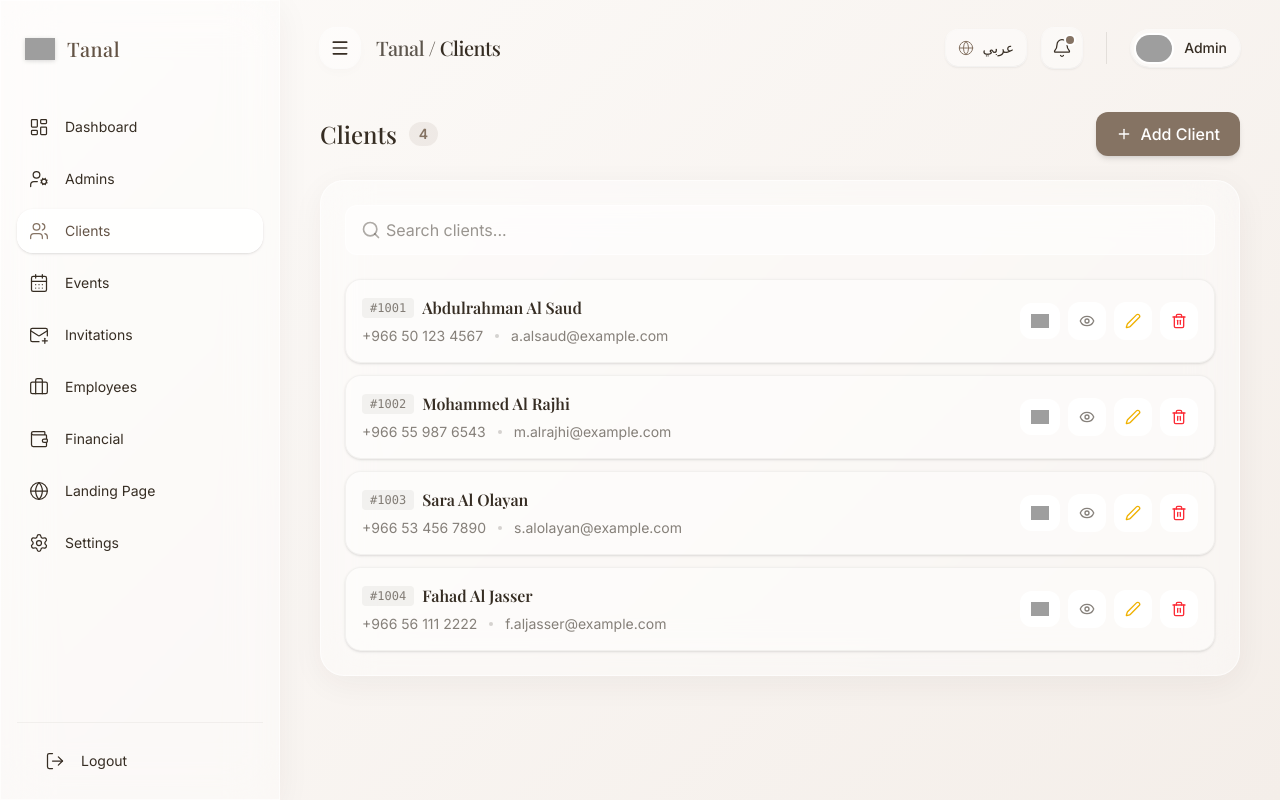
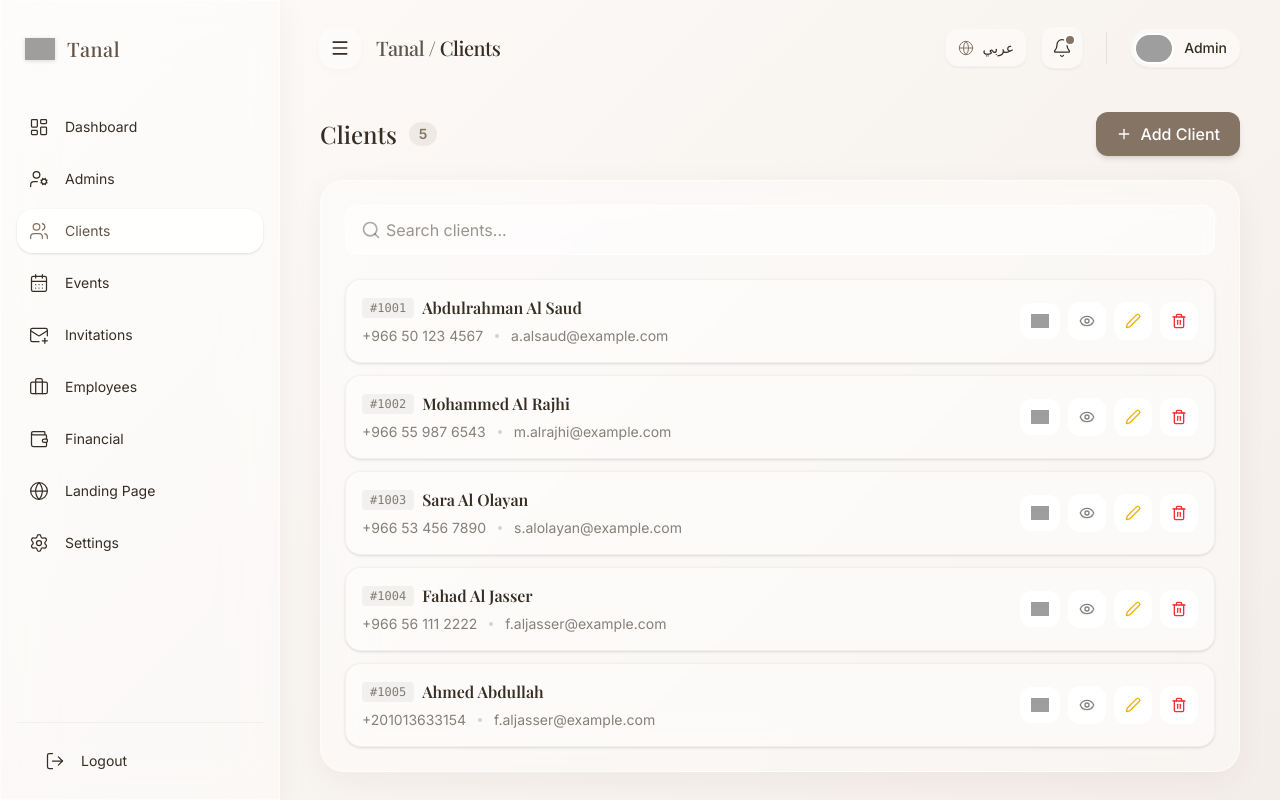
Before and after one commit to Raiyan2020/Tanal-dashboard-new, a Next.js app: page /clients in a window 1280 px wide. Built offline with nearby package versions, Linux system fonts and the light colour scheme; grey boxes are pictures that could not be loaded; a web font is replaced by a local one.

Commit message:
style: refactor codebase formatting and add new client entry

```diff
--- a/app/clients/page.tsx
+++ b/app/clients/page.tsx
@@ -20,6 +20,7 @@ const initialClients: Client[] = [
   { id: '1002', name: 'Mohammed Al Rajhi', phone: '+966 55 987 6543', email: 'm.alrajhi@example.com' },
   { id: '1003', name: 'Sara Al Olayan', phone: '+966 53 456 7890', email: 's.alolayan@example.com', notes: 'Event dates are usually inflexible. Follow up regarding pending installments.' },
   { id: '1004', name: 'Fahad Al Jasser', phone: '+966 56 111 2222', email: 'f.aljasser@example.com' },
+  { id: '1005', name: 'Ahmed Abdullah', phone: '+201013633154', email: 'f.aljasser@example.com' },
 ];
 
 type EventStatus = 'canceled' | 'completed' | 'paid' | 'unpaid' | 'installments';
@@ -120,7 +121,7 @@ function ClientEditForm({ client, onBack, onSave }: ClientEditFormProps) {
                   <option>SA +966</option>
                 </select>
                 <div className="absolute inset-y-0 right-0 rtl:left-0 rtl:right-auto flex items-center pr-3 rtl:pl-3 pointer-events-none text-secondary/50">
-                    <svg width="16" height="16" viewBox="0 0 24 24" fill="none" stroke="currentColor" strokeWidth="2" strokeLinecap="round" strokeLinejoin="round"><path d="m6 9 6 6 6-6"/></svg>
+                  <svg width="16" height="16" viewBox="0 0 24 24" fill="none" stroke="currentColor" strokeWidth="2" strokeLinecap="round" strokeLinejoin="round"><path d="m6 9 6 6 6-6" /></svg>
                 </div>
               </div>
               <input
--- a/app/employees/page.tsx
+++ b/app/employees/page.tsx
@@ -12,6 +12,7 @@ import { EmployeeDetails } from './EmployeeDetails';
 const MOCK_EMPLOYEES = [
   { id: 1, name: 'Tarik Admin', phone: '+966 50 111 2222', username: 'tarik_admin', password: 'password123', eventsResponsible: 4, assignedEvents: ['1001', '1002', '1004'] },
   { id: 2, name: 'Laila Staff', phone: '+966 55 222 3333', username: 'laila_s', password: 'securepass456', eventsResponsible: 2, assignedEvents: ['1003', '1005'] },
+  { id: 3, name: 'Ahmed', phone: '+201013644154', username: 'Ahmed', password: 'securepass456', eventsResponsible: 1, assignedEvents: ['1005'] },
 ];
 
 export default function EmployeesPage() {
--- a/components/layout/main-layout.tsx
+++ b/components/layout/main-layout.tsx
@@ -31,6 +31,7 @@ const navItems = [
   { icon: Wallet, id: 'financial' },
   { icon: Globe, id: 'landingPage' },
   { icon: Settings, id: 'settings' },
+
 ];
 
 export function MainLayout({ children }: { children: React.ReactNode }) {
```
Also changed, not shown: app/landingPage/page.tsx (+1 -7 lines). Lines whose indentation alone changed are shown as unchanged.
